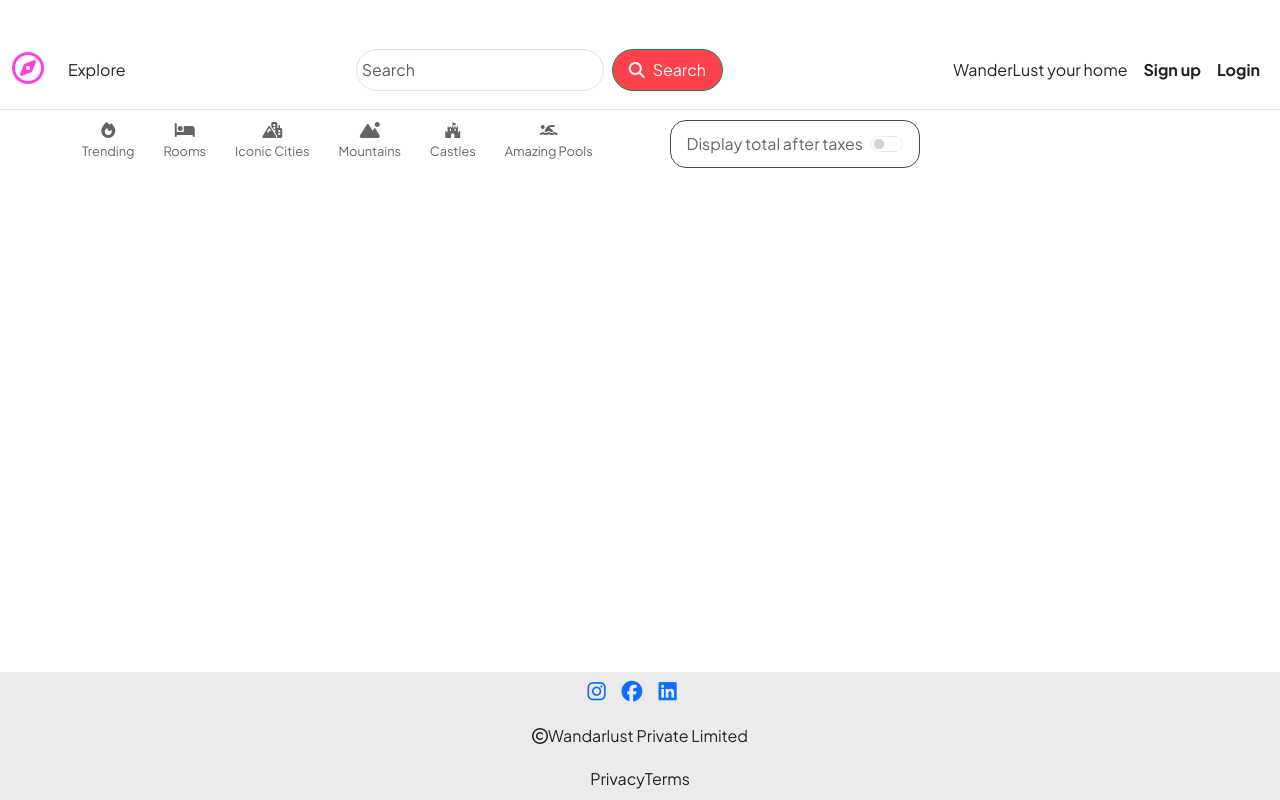
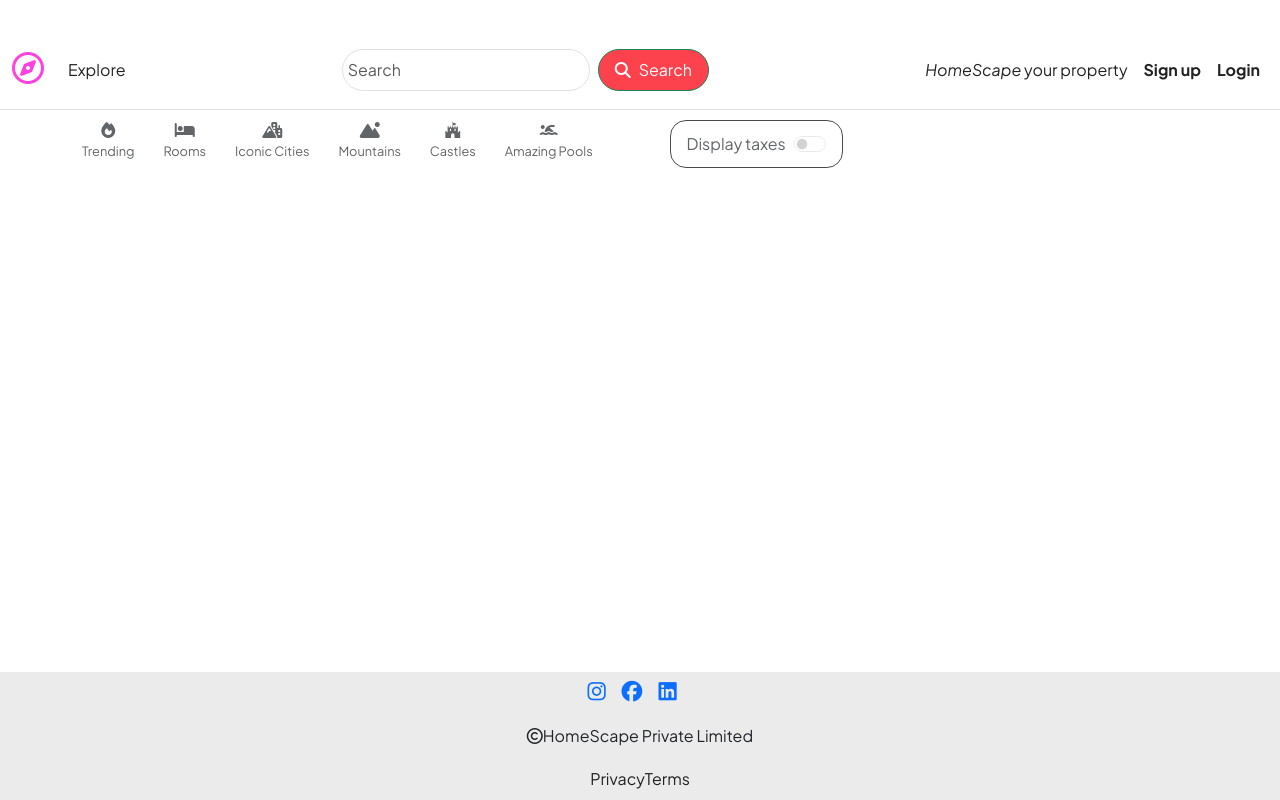
Before and after one commit to therajesh8769/HomeScape, a Node server app: page /listings/ in a window 1280 px wide. Run offline with Node 20, Linux system fonts and the light colour scheme; data that the repository does not hold is empty; some libraries are stand-ins or nearby versions.

Commit message:
some extra feature added and improved

```diff
--- a/app.js
+++ b/app.js
@@ -34,7 +34,10 @@ app.use(express.static(path.join(__dirname, "public")));
 app.use(methodOverride("_method"));
 app.use(cookieParser());
 // Connect to MongoDB
-const dbUrl=process.env.ATLASDB_URL;
+const dbUrl = process.env.ATLASDB_URL;
+
+
+
 async function main() {
     try {
         await mongoose.connect(dbUrl,{
--- a/controllers/listings.js
+++ b/controllers/listings.js
@@ -50,22 +50,27 @@ module.exports.show = async (req, res) => {
 };
 
 module.exports.createListing = async (req, res) => {
-    let url = req.file.path;
+    try{
+        let url = req.file.path;
     let filename = req.file.filename;
     let listingData = req.body.listing;
     let location = listingData.location;
 
+    const coordinates = await getCoordinates(location);
+
+        if (!coordinates || !coordinates.lat || !coordinates.lon) {
+            req.flash("error", "Unable to get coordinates for the given location.");
+            return res.redirect("/listings/new");
+        }
     const {lat,lon} = await getCoordinates(location);
-    if (!{lat,lon}) {
-        req.flash("error", "Unable to get coordinates for the given location.");
-        return res.redirect("/listings/new");
-    }
-
     if (!req.body.listing) {
         throw new ExpressError(400, "Error! send valid data");
     }
+    const lng=lon;
 
-    const lng=lon;
+
+
+
     listingData.owner = req.user._id;
     listingData.image = { url, filename };
     listingData.coordinates ={lat,lng} ;
@@ -75,6 +80,12 @@ module.exports.createListing = async (req, res) => {
     await newListing.save();
     req.flash("success", "New Listing added");
     res.redirect("/listings");
+}catch(error)
+{
+    console.error('Error creating listing:', error);
+        req.flash("error", "An error occurred while creating the listing.");
+        res.redirect("/listings/new");
+}
 };
 
 module.exports.renderEditForm = async (req, res) => {
@@ -112,6 +123,7 @@ module.exports.updateListing = async (req, res) => {
 
 module.exports.destroyListing = async (req, res) => {
     let { id } = req.params;
+    console.log(id);
     let deletedListing = await Listing.findByIdAndDelete(id);
     console.log(deletedListing);
     req.flash("success", "Listing deleted");
--- a/routes/listing.js
+++ b/routes/listing.js
@@ -32,7 +32,7 @@ router.route("/:id")
 //update
 .put(isLoggedIn, isOwner, upload.single('listing[image]'), validateListing, wrapAsync(ListingController.updateListing))
 //delete
-.delete(isLoggedIn,isOwner,wrapAsync(ListingController.destroy)
+.delete(isLoggedIn,isOwner,wrapAsync(ListingController.destroyListing)
 );
 
     //update
--- a/views/includes/footer.ejs
+++ b/views/includes/footer.ejs
@@ -5,7 +5,7 @@
            <a href=""><i class="fa-brands fa-facebook"></i></a>
            <a href=""><i class="fa-brands fa-linkedin"></i></a>
         </div>
-        <div class="f-info-brand"><i class="fa-regular fa-copyright"></i>Wandarlust Private Limited</div>
+        <div class="f-info-brand"><i class="fa-regular fa-copyright"></i>HomeScape Private Limited</div>
         <div class="f-info-links">
             <a href="/privacy">Privacy</a>
             <a href="/terms">Terms</a>
--- a/views/includes/navbar.ejs
+++ b/views/includes/navbar.ejs
@@ -45,7 +45,7 @@
       </div>
 
         <div class="navbar-nav ms-auto">
-          <a class="nav-link" href="/listings/new">WanderLust your home</a>
+          <a class="nav-link" href="/listings/new"><i>HomeScape</i> your property</a>
           <% if (!currUser) { %>
               <a class="nav-link active" href="/signup"><b>Sign up</b></a>
               <a class="nav-link" href="/login"><b>Login</b></a>
--- a/views/listings/index.ejs
+++ b/views/listings/index.ejs
@@ -68,7 +68,7 @@
 <div class="tax-toggle  filter text-center mr-3 mt-">
   <div class="form-check-reverse form-switch">
     <input class="form-check-input" type="checkbox" role="switch" id="flexSwitchCheckDefault">
-    <label class="form-check-label" for="flexSwitchCheckDefault">Display total after taxes</label>
+    <label class="form-check-label" for="flexSwitchCheckDefault">Display taxes</label>
   </div>
 </div>
 </div>
```
Also changed, not shown: init/index.js (+13 -13 lines), 1 other file.
